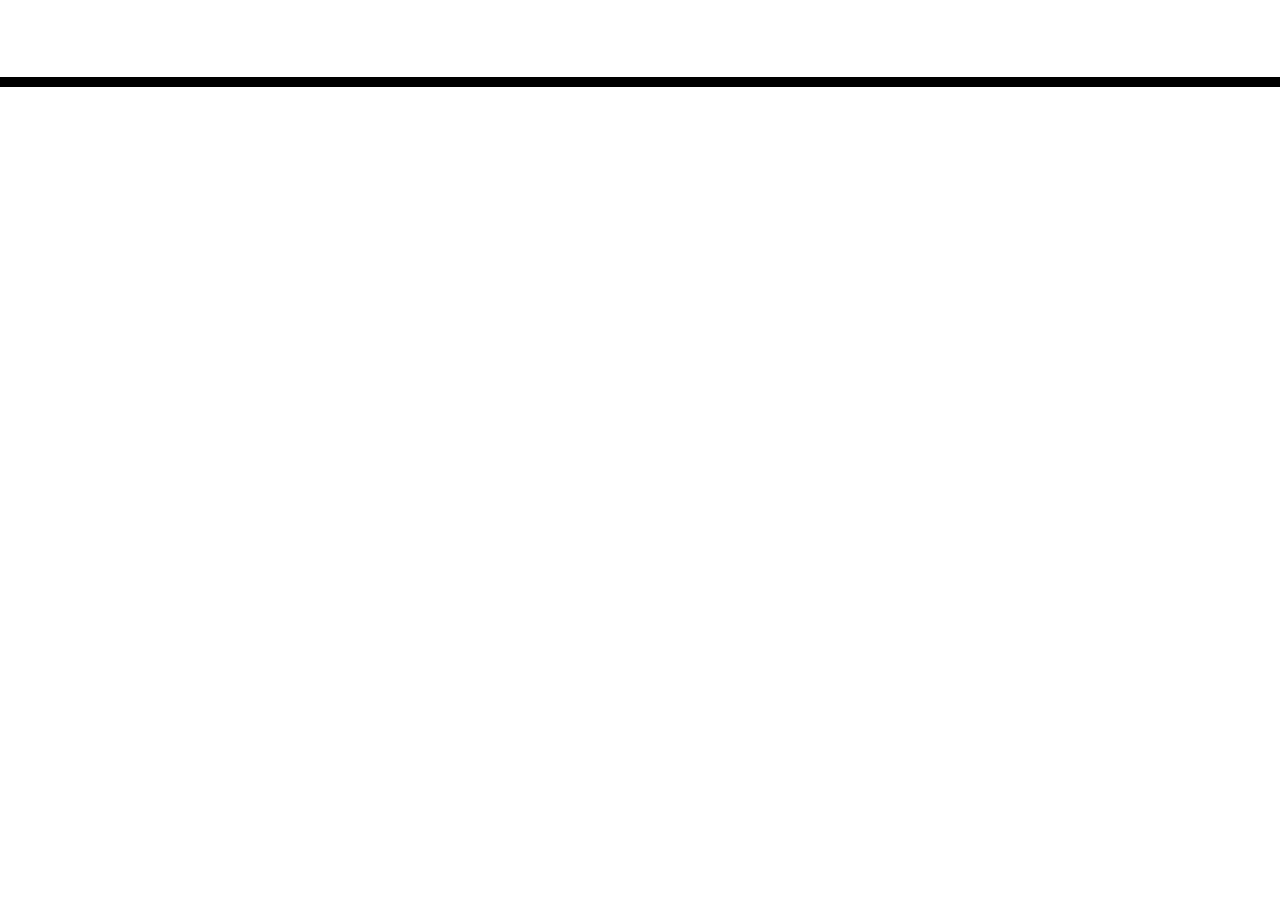
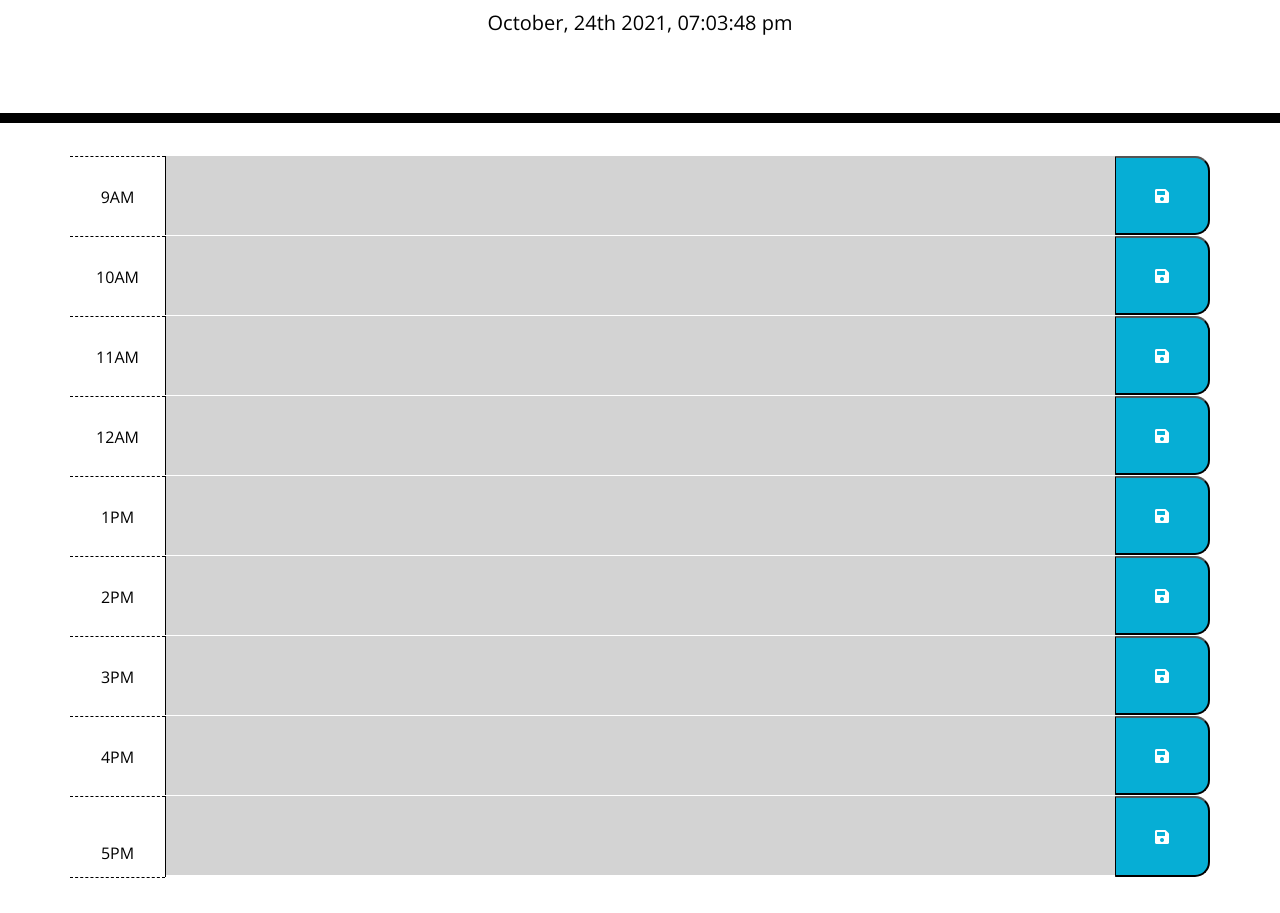
Before and after one commit to AbrarChowdhry98/Work-day-scheduler, a plain HTML site: page index.html in a window 1280 px wide. Shown: the part 181-1094 px from the top of the page. Before the commit the page ends 800 px from the top, so only its background shows below. Drawn offline with nearby package versions, Linux system fonts and the light colour scheme; files that its build step writes are made by us from their sources.

Commit message:
Finished Index

```diff
--- a/index.html
+++ b/index.html
@@ -4,21 +4,25 @@
     <meta charset="UTF-8" />
     <meta name="viewport" content="width=device-width, initial-scale=1.0" />
     <meta http-equiv="X-UA-Compatible" content="ie=edge" />
+    <!-- Bootstrap Link-->
     <link
       rel="stylesheet"
       href="https://stackpath.bootstrapcdn.com/bootstrap/4.3.1/css/bootstrap.min.css"
     />
+    <!-- Custom Fonts Link-->
     <link
       rel="stylesheet"
       href="https://use.fontawesome.com/releases/v5.8.1/css/all.css"
       integrity="sha384-50oBUHEmvpQ+1lW4y57PTFmhCaXp0ML5d60M1M7uH2+nqUivzIebhndOJK28anvf"
       crossorigin="anonymous"
     />
+    <!-- Custom Fonts Link-->
     <link
       href="https://fonts.googleapis.com/css?family=Open+Sans&display=swap"
       rel="stylesheet"
     />
-    <link rel="stylesheet" href="style.css" />
+    <!-- Stylesheet Link-->
+    <link rel="stylesheet" href="./assets/css/style.css" />
     <title>Work Day Scheduler</title>
   </head>
 
@@ -26,13 +30,97 @@
     <header class="jumbotron">
       <h1 class="display-3">Work Day Scheduler</h1>
       <p class="lead">A simple calendar app for scheduling your work day</p>
+
       <p id="currentDay" class="lead"></p>
     </header>
+
+    <!-- Timeblocks starts here 9AM-->
     <div class="container">
-      <!-- Timeblocks go here -->
-    </div>
+        <div id="hour-9" class="row time-block">
+          <div class="col-md-1 hour">
+            9AM
+        </div>
 
+        <!-- 10AM Timeblocks  -->
+            <textarea class="col-md-10 description"></textarea>
+            <button class="col-md-1 saveBtn" id="saveBtn"><i class="fas fa-save"></i></button>
+        </div>
+        <div id="hour-10" class="row time-block">
+        <div class="col-md-1 hour">
+            10AM
+          </div>
+
+          <!-- 11AM Timeblocks  -->
+            <textarea class="col-md-10 description"></textarea>
+            <button class="col-md-1 saveBtn"><i class="fas fa-save"></i></button>
+        </div>
+        <div id="hour-11" class="row time-block">
+        <div class="col-md-1 hour">
+            11AM
+        </div>
+
+        <!-- 12PM Timeblocks  -->
+            <textarea class="col-md-10 description"></textarea>
+            <button class="col-md-1 saveBtn"><i class="fas fa-save"></i></button>
+            </div>
+            <div id="hour-12" class="row time-block">
+            <div class="col-md-1 hour">
+              12AM
+        </div>
+
+        <!-- 1PM Timeblocks  -->
+              <textarea class="col-md-10 description"></textarea>
+              <button class="col-md-1 saveBtn"><i class="fas fa-save"></i></button>
+              </div>
+              <div id="hour-1" class="row time-block">
+              <div class="col-md-1 hour">
+              1PM
+        </div>
+
+        <!-- 2PM Timeblocks  -->
+          <textarea class="col-md-10 description"></textarea>
+          <button class="col-md-1 saveBtn"><i class="fas fa-save"></i></button>
+          </div>
+          <div id="hour-2" class="row time-block">
+          <div class="col-md-1 hour">
+            2PM
+        </div>
+
+        <!-- 3PM Timeblocks  -->
+          <textarea class="col-md-10 description"></textarea>
+          <button class="col-md-1 saveBtn"><i class="fas fa-save"></i></button>
+          </div>
+          <div id="hour-3" class="row time-block">
+          <div class="col-md-1 hour">
+            3PM
+        </div>
+
+        <!-- 4PM Timeblocks  -->
+          <textarea class="col-md-10 description"></textarea>
+          <button class="col-md-1 saveBtn"><i class="fas fa-save"></i></button>
+          </div>
+          <div id="hour-4" class="row time-block">
+          <div class="col-md-1 hour">
+            4PM
+        </div>
+
+        <!-- 5PM Timeblocks  -->
+          <textarea class="col-md-10 description"></textarea>
+          <button class="col-md-1 saveBtn"><i class="fas fa-save"></i></button>
+          </div>
+          <div id="hour-5" class="row time-block">
+          <div class="col-md-1 hour">
+
+            5PM
+        </div>
+          <textarea class="col-md-10 description"></textarea>
+          <button class="col-md-1 saveBtn"><i class="fas fa-save"></i></button>
+          <div class="col-md-1 hour">
+        </div>
+
+</div>
     <script src="https://code.jquery.com/jquery-3.4.1.min.js"></script>
     <script src="https://cdnjs.cloudflare.com/ajax/libs/moment.js/2.24.0/moment.min.js"></script>
+    <script src="./assets/js/script.js"></script>
   </body>
 </html>
```
